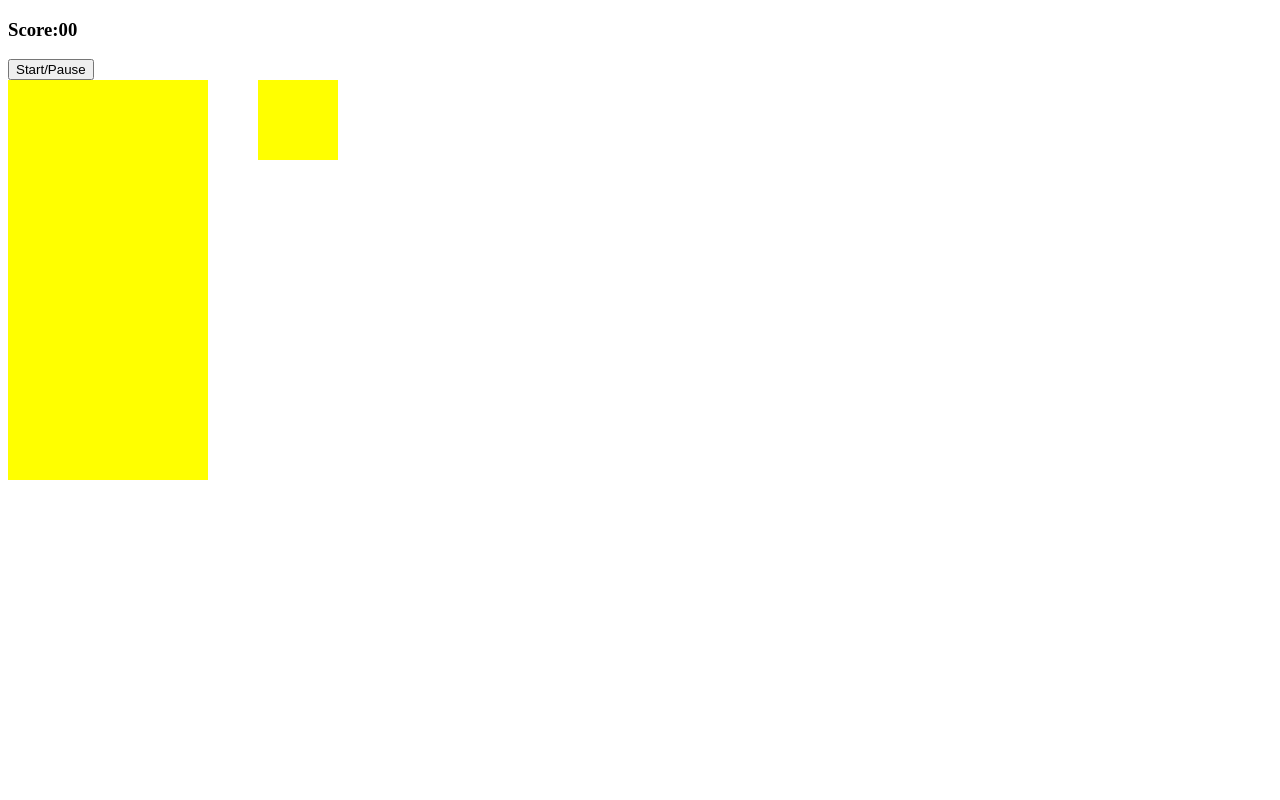
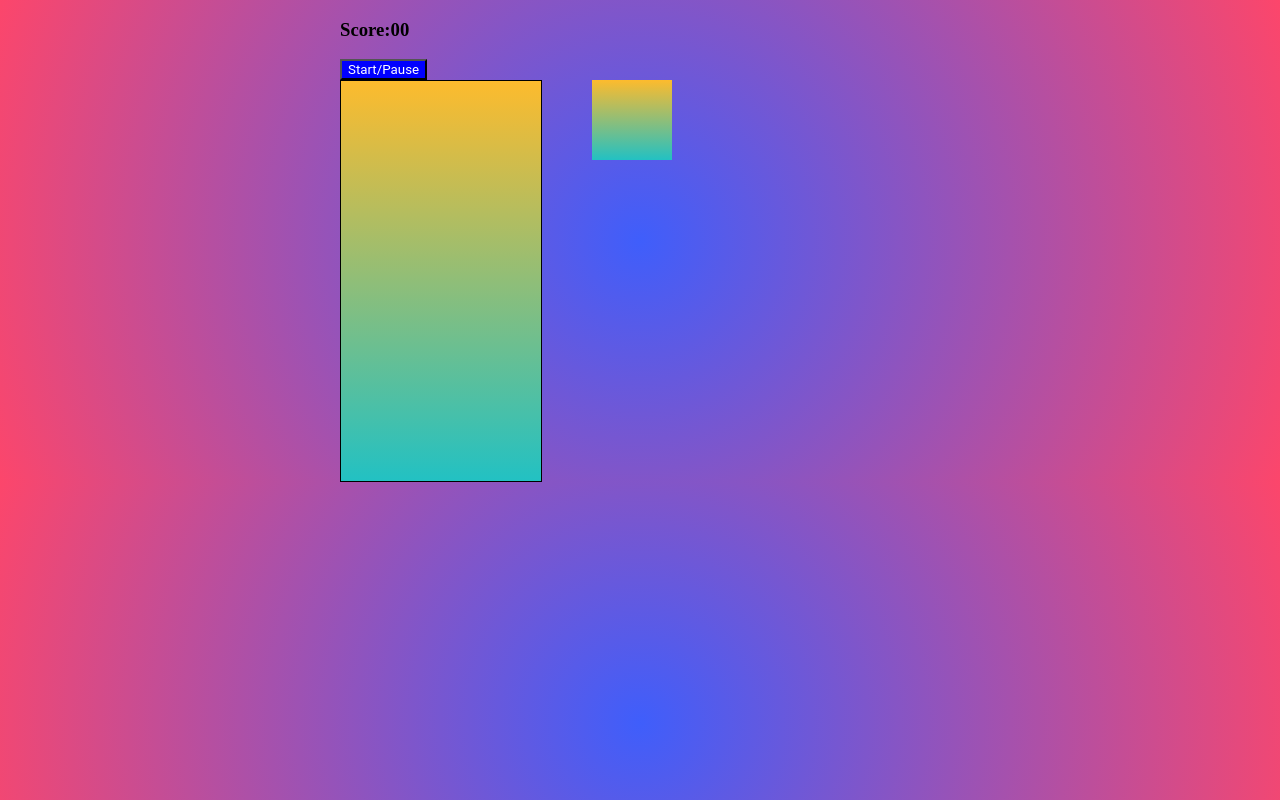
Before and after one commit to eyeland/tetris-basic, a plain HTML site: page index.html in a window 1280 px wide. Drawn offline with Linux system fonts and the light colour scheme.

Commit message:
background and color

```diff
--- a/style.css
+++ b/style.css
@@ -1,3 +1,9 @@
+body {
+  background: rgb(63,94,251);
+  background: radial-gradient(circle, rgba(63,94,251,1) 0%, rgba(252,70,107,1) 100%);
+  margin: auto;
+  width: 600px
+}
 .container {
   display: flex;
 }
@@ -7,7 +13,9 @@
   height: 400px;
   display: flex;
   flex-wrap: wrap;
-  background-color: yellow;
+  background: rgb(34,193,195);
+  background: linear-gradient(0deg, rgba(34,193,195,1) 0%, rgba(253,187,45,1) 100%);
+  border: 1px solid;
 }
 
 .grid div {
@@ -18,6 +26,11 @@
 
 .tetromino {
   background-color: blue;
+  box-shadow: 2px 2px 8px pink;
+  border-radius: 4px;
+  opacity: 0.7;
+  outline-style: double;
+  outline-width: 0.1px;
 }
 
 .mini-grid {
@@ -26,10 +39,17 @@
   height: 80px;
   display: flex;
   flex-wrap: wrap;
-  background-color: yellow;
+  background: rgb(34,193,195);
+  background: linear-gradient(0deg, rgba(34,193,195,1) 0%, rgba(253,187,45,1) 100%);
 }
 
 .mini-grid div {
   height: 20px;
   width: 20px;
 }
+
+#start-button {
+  background-color: blue;
+  font-family: roboto;
+  color: white;
+}
```
